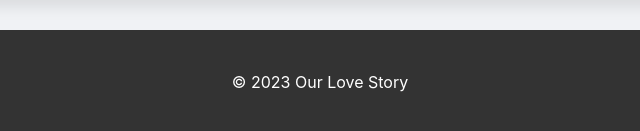
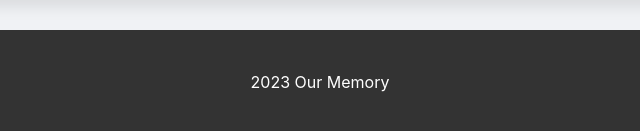
Before and after one commit to su-gith/mywebpage, a plain HTML site: page index.html in a window 1280 px wide. Shown: the part 1410-1541 px from the top of the page, 320-960 px from the left. Drawn offline with Linux system fonts and the light colour scheme.

Commit message:
change text

```diff
--- a/index.html
+++ b/index.html
@@ -38,7 +38,7 @@
     </section>
 
 <footer>
-    <p>&copy; 2023 Our Love Story</p>
+    <p>2023 Our Memory</p>
 </footer>
 
 <script src="script.js"></script>
```
